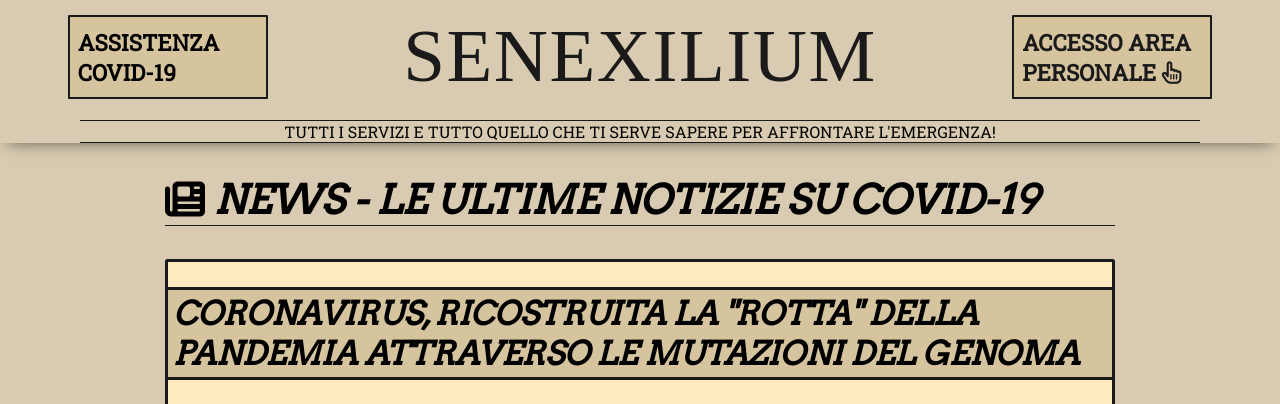
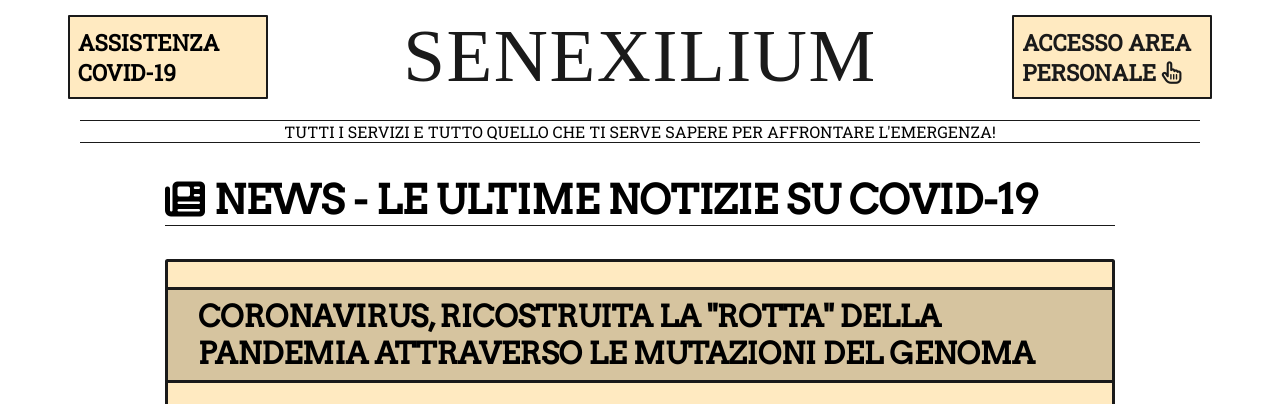
Before and after one commit to FakeBlubba/covid.github.io, a plain HTML site: page index.html in a window 1280 px wide. Shown: the top 404 px of the page. Drawn offline with Linux system fonts and the light colour scheme; grey boxes are pictures that could not be loaded; a web font is replaced by a local one.

Commit message:
color update

```diff
--- a/css/style.css
+++ b/css/style.css
@@ -2,23 +2,21 @@
 
 body {
     margin: 0;
-    background-color:#d8cbb1;
+    background-color:#ffffff;
 }
 
 .navbar {
     width: 100%;
     margin: 0 auto;
-    background-color: #d8cbb1;
-    -webkit-box-shadow: 0px 5px 17px -8px rgba(0,0,0,0.75);
-    -moz-box-shadow: 0px 5px 17px -8px rgba(0,0,0,0.75);
-    box-shadow: 0px 5px 17px -8px rgba(0,0,0,0.75);
+    background-color: #fff;
+
 }
 
 .nav-titles {
     margin: auto;
     display: inline-flex;
     justify-content: space-around;
-    background-color: #d8cbb1;
+    background-color: #fff;
     width: 100%;
     list-style-type: none;
     height: 120px;
@@ -58,7 +56,7 @@ body {
 }
 
 .lateral-box-container {
-    background-color: #d6c49f;
+    background-color: #ffeac1;
     transition: .8s;
 }
 
@@ -66,7 +64,7 @@ body {
     -webkit-box-shadow: 0px 0px 28px 0px rgba(0,0,0,0.75);
     -moz-box-shadow: 0px 0px 28px 0px rgba(0,0,0,0.75);
     box-shadow: 0px 0px 28px 0px rgba(0,0,0,0.75);
-transition: 1s;
+    transition: 1s;
 }
 
 .navbar li:hover .fa-hand-pointer {
@@ -104,7 +102,7 @@ transition: 1s;
 }
 
 .container {
-    background-color: #d8cbb1;
+    background-color: #fff;
     margin: 0 auto;
     width: 950px;
 }
@@ -112,7 +110,6 @@ transition: 1s;
 .section-title {
     font-family: "Arvo", serif;
     font-size: 40px;
-    font-style: oblique;
     text-transform: uppercase;
     border-bottom: 1px solid #1a1a1a;
 }
@@ -134,7 +131,7 @@ transition: 1s;
 }
 
 .small-container {
-    background-color: #ffeac1;
+    background-color: #ffeabf;
     border: 3.5px solid #1a1a1a;
     border-radius: 2.5px;
     padding: 0 50px;
@@ -296,14 +293,14 @@ transition: .5s;
 
 .first-page-container h1 {
     font-family: "Arvo", serif;
-    font-size: 32.5px;
+    font-size: 30px;
     text-transform: uppercase;
-    font-style: oblique;
     background-color: #d6c49f;
     border-top: 3.5px solid #1a1a1a;
     border-bottom: 3.5px solid #1a1a1a;
-    padding: 3.5px 5px;
+    padding: 8px 30px;
     margin-top: 25px;
+
 }
 
 .first-page-desc-container {
@@ -487,13 +484,14 @@ b {
 
 
 footer {
-    background-color: #ffeac1;
+    background-color: #f3dbab;
+    border-top: 20px dashed #fff;
     margin-bottom: 30px;
 }
 
 footer > .down-navbar-container {
     margin: 0;
-    border-top: 15px dashed #d8cbb1;
+    border-top: 15px dashed #fff;
     padding-top: 30px;
 
 }
@@ -512,7 +510,6 @@ a:active {
 }
 
 footer {
-    border-top: 20px dashed #d8cbb1;
 
 }
 
```
